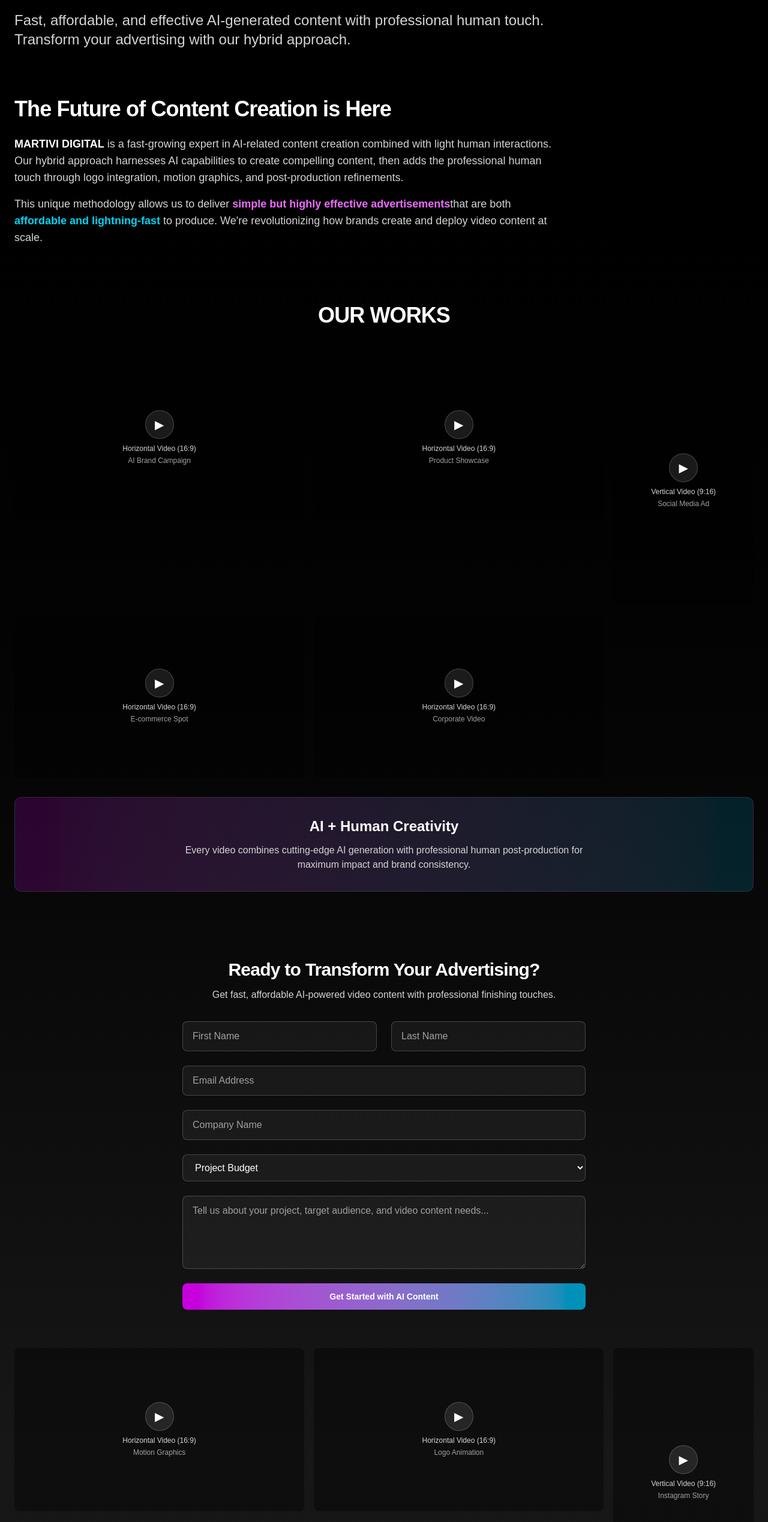
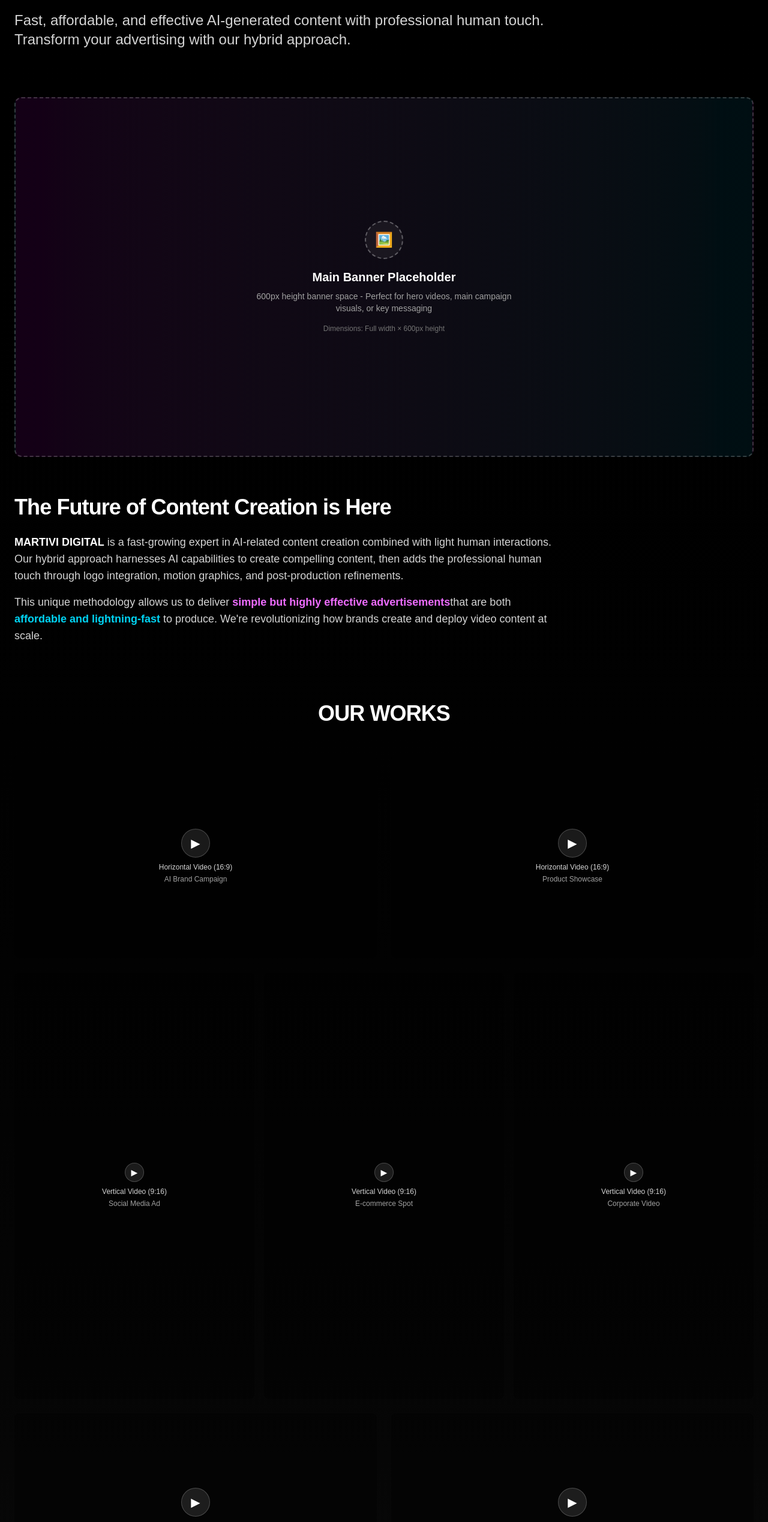
Before and after one commit to geganoza/martividigital-ai-page, a Next.js app: page / in a window 1280 px wide. Shown: the part 252-2790 px from the top of the page at 60% size. Built offline with nearby package versions, Linux system fonts and the light colour scheme.

Commit message:
Add third row to video blocks: Row 1 (2H) + Row 2 (3V) + Row 3 (2H) pattern complete

```diff
--- a/src/app/page.js
+++ b/src/app/page.js
@@ -19,20 +19,17 @@
     return () => observerRef.current.disconnect();
   }, []);
 
-  const VideoGrid = ({ videos, pattern = "2h1v2h" }) => {
+  const VideoGrid = ({ videos }) => {
+    const horizontalVideos1 = videos.slice(0, 2); // First 2 videos are horizontal
+    const verticalVideos = videos.slice(2, 5);    // Next 3 videos are vertical
+    const horizontalVideos2 = videos.slice(5, 7); // Last 2 videos are horizontal
+
     return (
-      <div className="grid grid-cols-1 lg:grid-cols-5 gap-4 mb-8 scroll-animate">
-        {pattern === "2h1v2h" && videos.map((video, index) => {
-          const isVertical = index === 2; // Middle video is vertical
-          return (
-            <div
-              key={index}
-              className={`relative overflow-hidden rounded-lg bg-black/40 ${
-                isVertical
-                  ? 'lg:col-span-1 aspect-[9/16]' // Vertical: 9:16 ratio, 1 column
-                  : 'lg:col-span-2 aspect-video'   // Horizontal: 16:9 ratio, 2 columns
-              }`}
-            >
+      <div className="mb-12 scroll-animate">
+        {/* Row 1: 2 Horizontal Videos Side by Side */}
+        <div className="grid grid-cols-1 md:grid-cols-2 gap-6 mb-6">
+          {horizontalVideos1.map((video, index) => (
+            <div key={index} className="relative overflow-hidden rounded-lg bg-black/40 aspect-video">
               {video.src ? (
                 <video
                   className="absolute inset-0 h-full w-full object-cover"
@@ -48,16 +45,70 @@
                     <div className="mx-auto mb-2 h-12 w-12 rounded-full border border-white/20 bg-white/10 flex items-center justify-center">
                       <span className="text-xl">▶</span>
                     </div>
-                    <p className="text-xs text-neutral-300">
-                      {isVertical ? 'Vertical Video (9:16)' : 'Horizontal Video (16:9)'}
-                    </p>
+                    <p className="text-xs text-neutral-300">Horizontal Video (16:9)</p>
                     <p className="text-xs text-neutral-400 mt-1">{video.title}</p>
                   </div>
                 </div>
               )}
             </div>
-          );
-        })}
+          ))}
+        </div>
+
+        {/* Row 2: 3 Vertical Videos Side by Side */}
+        <div className="grid grid-cols-1 md:grid-cols-3 gap-4 mb-6">
+          {verticalVideos.map((video, index) => (
+            <div key={index + 2} className="relative overflow-hidden rounded-lg bg-black/40 aspect-[9/16]">
+              {video.src ? (
+                <video
+                  className="absolute inset-0 h-full w-full object-cover"
+                  controls
+                  preload="metadata"
+                  poster={video.poster}
+                >
+                  <source src={video.src} type="video/mp4" />
+                </video>
+              ) : (
+                <div className="absolute inset-0 flex items-center justify-center">
+                  <div className="text-center">
+                    <div className="mx-auto mb-2 h-8 w-8 rounded-full border border-white/20 bg-white/10 flex items-center justify-center">
+                      <span className="text-sm">▶</span>
+                    </div>
+                    <p className="text-xs text-neutral-300">Vertical Video (9:16)</p>
+                    <p className="text-xs text-neutral-400 mt-1">{video.title}</p>
+                  </div>
+                </div>
+              )}
+            </div>
+          ))}
+        </div>
+
+        {/* Row 3: 2 Horizontal Videos Side by Side */}
+        <div className="grid grid-cols-1 md:grid-cols-2 gap-6">
+          {horizontalVideos2.map((video, index) => (
+            <div key={index + 5} className="relative overflow-hidden rounded-lg bg-black/40 aspect-video">
+              {video.src ? (
+                <video
+                  className="absolute inset-0 h-full w-full object-cover"
+                  controls
+                  preload="metadata"
+                  poster={video.poster}
+                >
+                  <source src={video.src} type="video/mp4" />
+                </video>
+              ) : (
+                <div className="absolute inset-0 flex items-center justify-center">
+                  <div className="text-center">
+                    <div className="mx-auto mb-2 h-12 w-12 rounded-full border border-white/20 bg-white/10 flex items-center justify-center">
+                      <span className="text-xl">▶</span>
+                    </div>
+                    <p className="text-xs text-neutral-300">Horizontal Video (16:9)</p>
+                    <p className="text-xs text-neutral-400 mt-1">{video.title}</p>
+                  </div>
+                </div>
+              )}
+            </div>
+          ))}
+        </div>
       </div>
     );
   };
@@ -71,37 +122,45 @@
     </div>
   );
 
-  // Video data arrays
+  // Video data arrays - 7 videos each (2H + 3V + 2H pattern)
   const videoSet1 = [
-    { title: "AI Brand Campaign", src: null, poster: null },
-    { title: "Product Showcase", src: null, poster: null },
-    { title: "Social Media Ad", src: null, poster: null },
-    { title: "E-commerce Spot", src: null, poster: null },
-    { title: "Corporate Video", src: null, poster: null }
+    { title: "AI Brand Campaign", src: null, poster: null },        // Horizontal 1
+    { title: "Product Showcase", src: null, poster: null },         // Horizontal 2
+    { title: "Social Media Ad", src: null, poster: null },          // Vertical 1
+    { title: "E-commerce Spot", src: null, poster: null },          // Vertical 2
+    { title: "Corporate Video", src: null, poster: null },          // Vertical 3
+    { title: "Brand Identity", src: null, poster: null },           // Horizontal 3
+    { title: "Marketing Campaign", src: null, poster: null }        // Horizontal 4
   ];
 
   const videoSet2 = [
-    { title: "Motion Graphics", src: null, poster: null },
-    { title: "Logo Animation", src: null, poster: null },
-    { title: "Instagram Story", src: null, poster: null },
-    { title: "YouTube Pre-roll", src: null, poster: null },
-    { title: "TikTok Ad", src: null, poster: null }
+    { title: "Motion Graphics", src: null, poster: null },          // Horizontal 1
+    { title: "Logo Animation", src: null, poster: null },           // Horizontal 2
+    { title: "Instagram Story", src: null, poster: null },          // Vertical 1
+    { title: "YouTube Pre-roll", src: null, poster: null },         // Vertical 2
+    { title: "TikTok Ad", src: null, poster: null },                // Vertical 3
+    { title: "Facebook Ad", src: null, poster: null },              // Horizontal 3
+    { title: "LinkedIn Content", src: null, poster: null }          // Horizontal 4
   ];
 
   const videoSet3 = [
-    { title: "AI Testimonial", src: null, poster: null },
-    { title: "Product Demo", src: null, poster: null },
-    { title: "Brand Story", src: null, poster: null },
-    { title: "Event Promo", src: null, poster: null },
-    { title: "Service Explainer", src: null, poster: null }
+    { title: "AI Testimonial", src: null, poster: null },           // Horizontal 1
+    { title: "Product Demo", src: null, poster: null },             // Horizontal 2
+    { title: "Brand Story", src: null, poster: null },              // Vertical 1
+    { title: "Event Promo", src: null, poster: null },              // Vertical 2
+    { title: "Service Explainer", src: null, poster: null },        // Vertical 3
+    { title: "Customer Journey", src: null, poster: null },         // Horizontal 3
+    { title: "Success Metrics", src: null, poster: null }           // Horizontal 4
   ];
 
   const videoSet4 = [
-    { title: "App Launch", src: null, poster: null },
-    { title: "Holiday Campaign", src: null, poster: null },
-    { title: "Recruitment Ad", src: null, poster: null },
-    { title: "Partnership Announce", src: null, poster: null },
-    { title: "Success Story", src: null, poster: null }
+    { title: "App Launch", src: null, poster: null },               // Horizontal 1
+    { title: "Holiday Campaign", src: null, poster: null },         // Horizontal 2
+    { title: "Recruitment Ad", src: null, poster: null },           // Vertical 1
+    { title: "Partnership Announce", src: null, poster: null },     // Vertical 2
+    { title: "Success Story", src: null, poster: null },            // Vertical 3
+    { title: "Company Culture", src: null, poster: null },          // Horizontal 3
+    { title: "Future Vision", src: null, poster: null }             // Horizontal 4
   ];
 
   return (
@@ -141,6 +200,26 @@
         </div>
       </section>
 
+      {/* Main Banner Placeholder - 600px height */}
+      <section className="mx-auto max-w-7xl px-6 pb-16">
+        <div className="relative overflow-hidden rounded-xl bg-gradient-to-r from-fuchsia-600/10 to-cyan-600/10 border-2 border-dashed border-white/20 scroll-animate" style={{height: '600px'}}>
+          <div className="absolute inset-0 flex items-center justify-center">
+            <div className="text-center">
+              <div className="mx-auto mb-4 h-16 w-16 rounded-full border-2 border-dashed border-white/30 bg-white/5 flex items-center justify-center">
+                <span className="text-2xl">🖼️</span>
+              </div>
+              <h3 className="text-xl font-semibold text-white mb-2">Main Banner Placeholder</h3>
+              <p className="text-sm text-neutral-400 max-w-md">
+                600px height banner space - Perfect for hero videos, main campaign visuals, or key messaging
+              </p>
+              <div className="mt-4 text-xs text-neutral-500">
+                Dimensions: Full width × 600px height
+              </div>
+            </div>
+          </div>
+        </div>
+      </section>
+
       {/* Main Message */}
       <section className="mx-auto max-w-7xl px-6 pb-16">
         <div className="max-w-4xl scroll-animate">
@@ -169,7 +248,7 @@
           OUR WORKS
         </h2>
 
-        {/* Video Set 1 - 2H-1V-2H Pattern */}
+        {/* Video Set 1 - Row 1: 2H, Row 2: 3V */}
         <VideoGrid videos={videoSet1} />
 
         {/* Banner 1 */}
```
